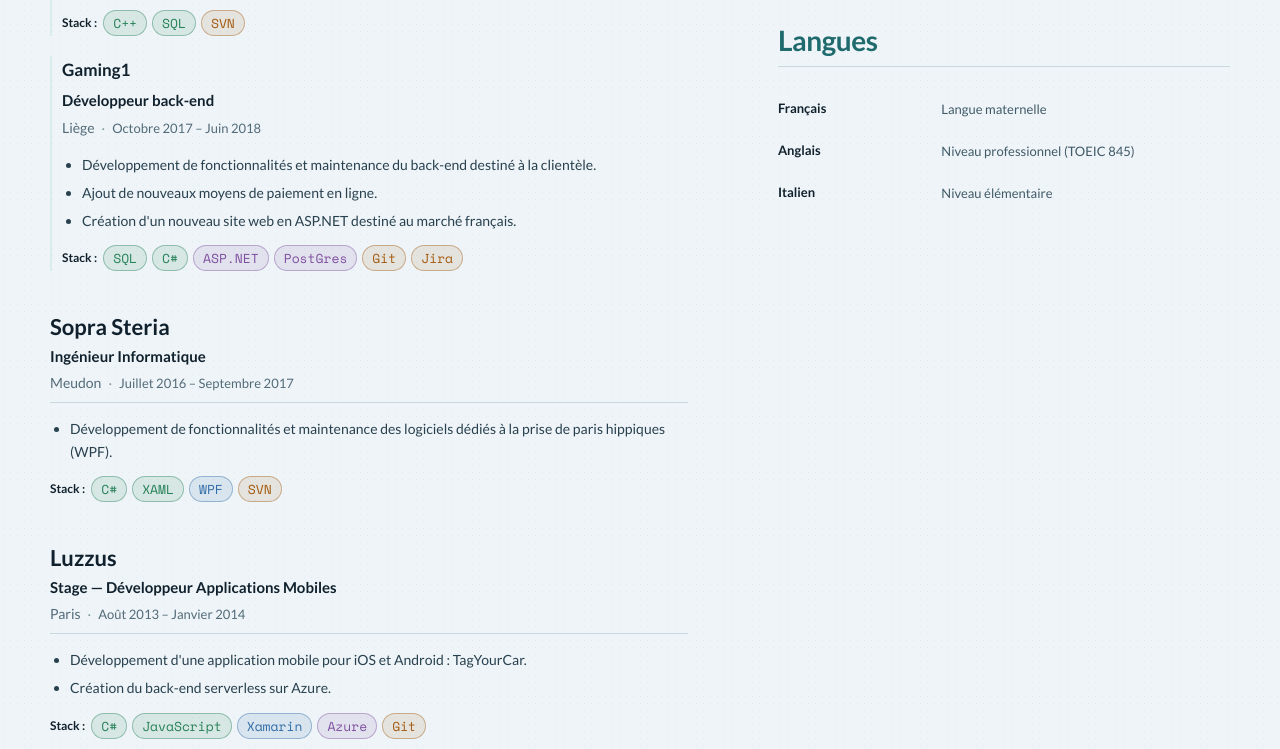
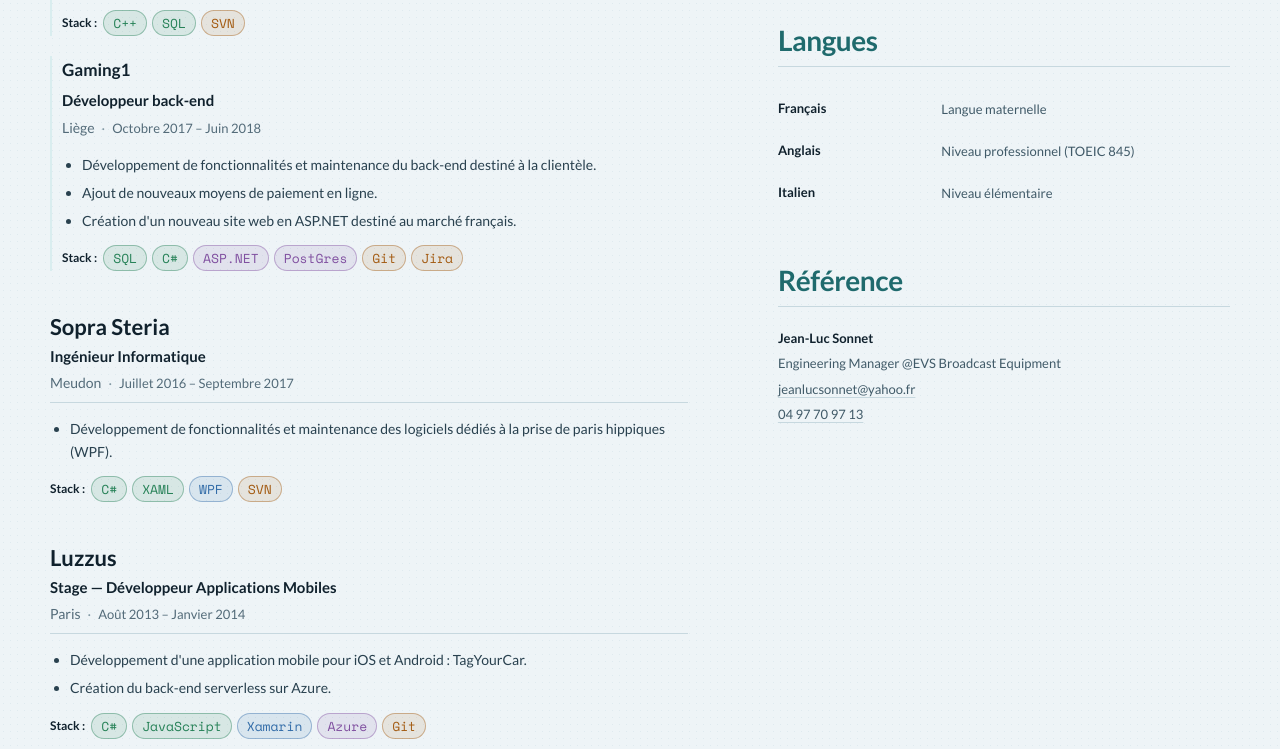
Before and after one commit to schaalarno/myself, a plain HTML site: page index.html in a window 1280 px wide. Shown: the part 2051-2800 px from the top of the page. Drawn offline with nearby package versions, Linux system fonts and the light colour scheme.

Commit message:
add references

```diff
--- a/index.html
+++ b/index.html
@@ -24,6 +24,7 @@
           <a href="#competences">Compétences</a>
           <a href="#formation">Formation</a>
           <a href="#langues">Langues</a>
+          <a href="#reference">Référence</a>
         </div>
         <div class="section-nav-actions">
           <a class="cv-download" href="CV.pdf" download="Arnaud-Schaal-CV.pdf" aria-label="Télécharger le CV en PDF">
@@ -235,6 +236,16 @@
               <div><dt>Italien</dt><dd>Niveau élémentaire</dd></div>
             </dl>
           </section>
+
+          <section id="reference" class="resume-section" aria-labelledby="reference-title">
+            <h2 id="reference-title" class="section-index">Référence</h2>
+            <address class="reference-contact">
+              <strong>Jean-Luc Sonnet</strong>
+              <span>Engineering Manager @EVS Broadcast Equipment</span>
+              <a href="mailto:jeanlucsonnet@yahoo.fr">jeanlucsonnet@yahoo.fr</a>
+              <a href="tel:+32497709713">04 97 70 97 13</a>
+            </address>
+          </section>
         </aside>
       </main>
       <footer class="page-footer">
@@ -288,11 +299,9 @@
       updateSectionNav();
 
       if ("IntersectionObserver" in window && !window.matchMedia("(prefers-reduced-motion: reduce)").matches) {
-        const revealObserver = new IntersectionObserver((entries, observer) => {
+        const revealObserver = new IntersectionObserver(entries => {
           entries.forEach(entry => {
-            if (!entry.isIntersecting) return;
-            entry.target.classList.add("is-visible");
-            observer.unobserve(entry.target);
+            entry.target.classList.toggle("is-visible", entry.isIntersecting);
           });
         }, { threshold: 0.08, rootMargin: "0px 0px -6% 0px" });
 
--- a/styles.css
+++ b/styles.css
@@ -754,6 +754,28 @@ h1 .brace {
   font-size: 13px;
 }
 
+.reference-contact {
+  display: grid;
+  gap: 4px;
+  color: var(--text-tertiary);
+  font-size: 13px;
+  font-style: normal;
+}
+
+.reference-contact strong {
+  color: var(--ink);
+}
+
+.reference-contact a {
+  width: fit-content;
+  text-decoration-color: var(--line);
+  text-underline-offset: 3px;
+}
+
+.reference-contact a:hover {
+  color: var(--accent);
+}
+
 .page-footer {
   min-height: 62px;
   color: var(--muted);
@@ -877,6 +899,10 @@ h1 .brace {
 
   #langues {
     order: 4;
+  }
+
+  #reference {
+    order: 5;
   }
 
   .resume-section + .resume-section {
```
Also changed, not shown: 1 other file.
